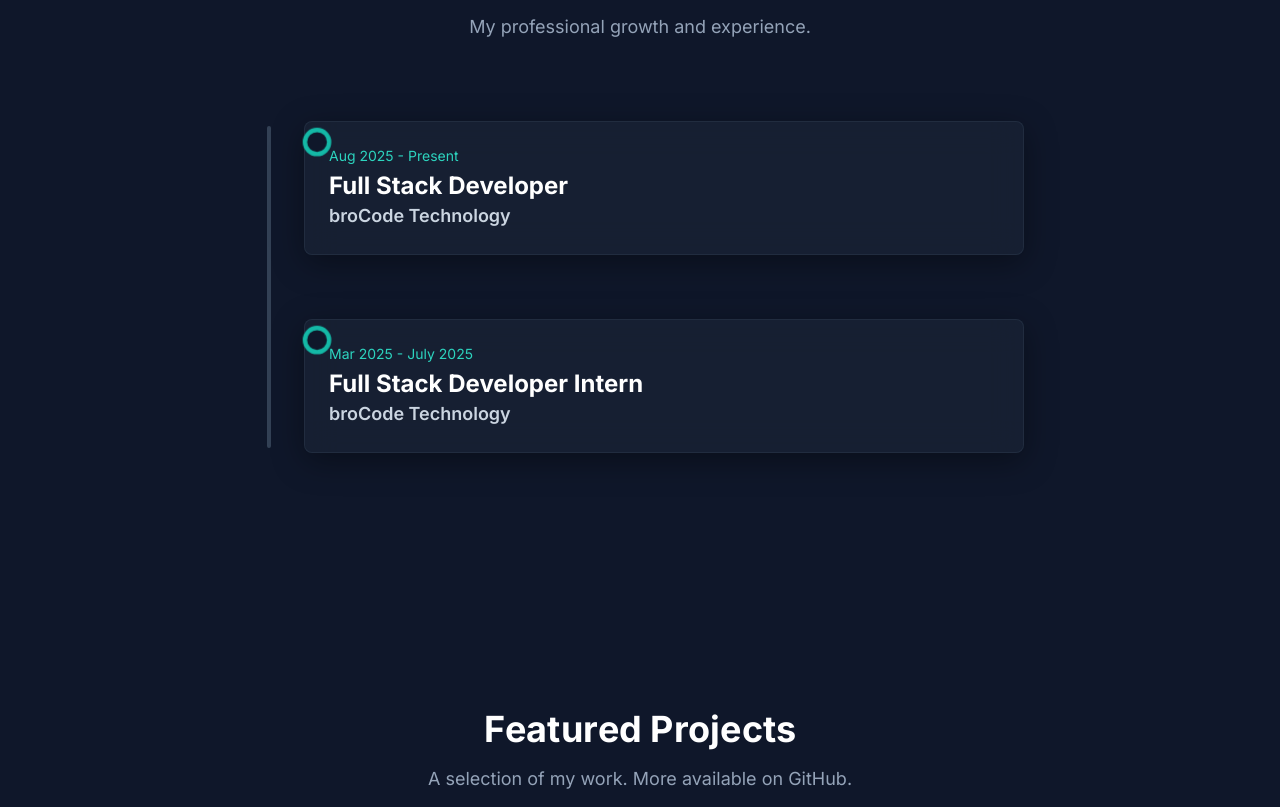
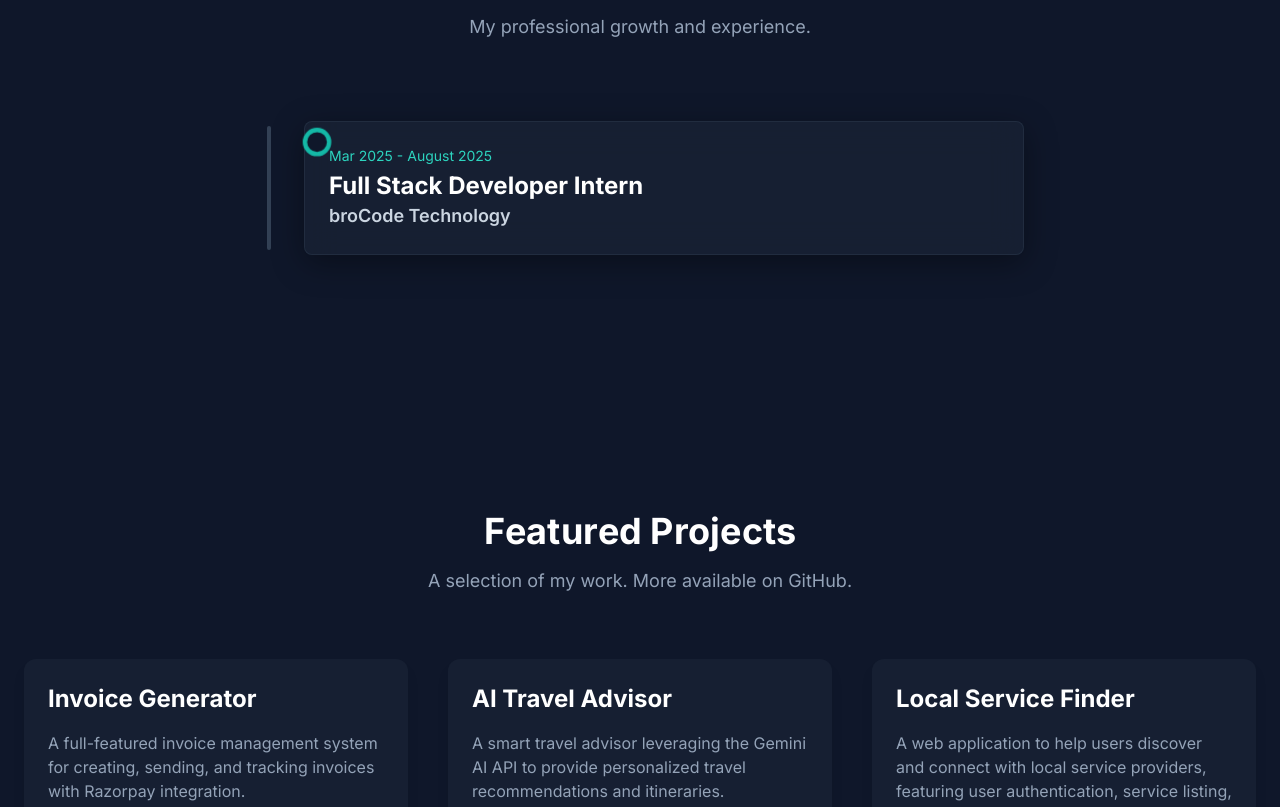
Before and after one commit to devpatel66/portfolio, a plain HTML site: page index.html in a window 1280 px wide. Shown: the part 2413-3220 px from the top of the page. Drawn offline with nearby package versions, Linux system fonts and the light colour scheme.

Commit message:
Update index.html

```diff
--- a/index.html
+++ b/index.html
@@ -680,13 +680,7 @@
             if (!timelineContainer) return;
             const experiences = [
                 {
-                    date: 'Aug 2025 - Present',
-                    title: 'Full Stack Developer',
-                    company: 'broCode Technology',
-                    // description: 'Led development of key features, improving performance by 20%. Mentored junior developers and championed best practices.'
-                },
-                {
-                    date: 'Mar 2025 - July 2025',
+                    date: 'Mar 2025 - August 2025',
                     title: 'Full Stack Developer Intern',
                     company: 'broCode Technology',
                     // description: 'Gained hands-on experience with MERN stack and Laravel on live projects. Contributed to bug fixing and feature implementation.'
```
